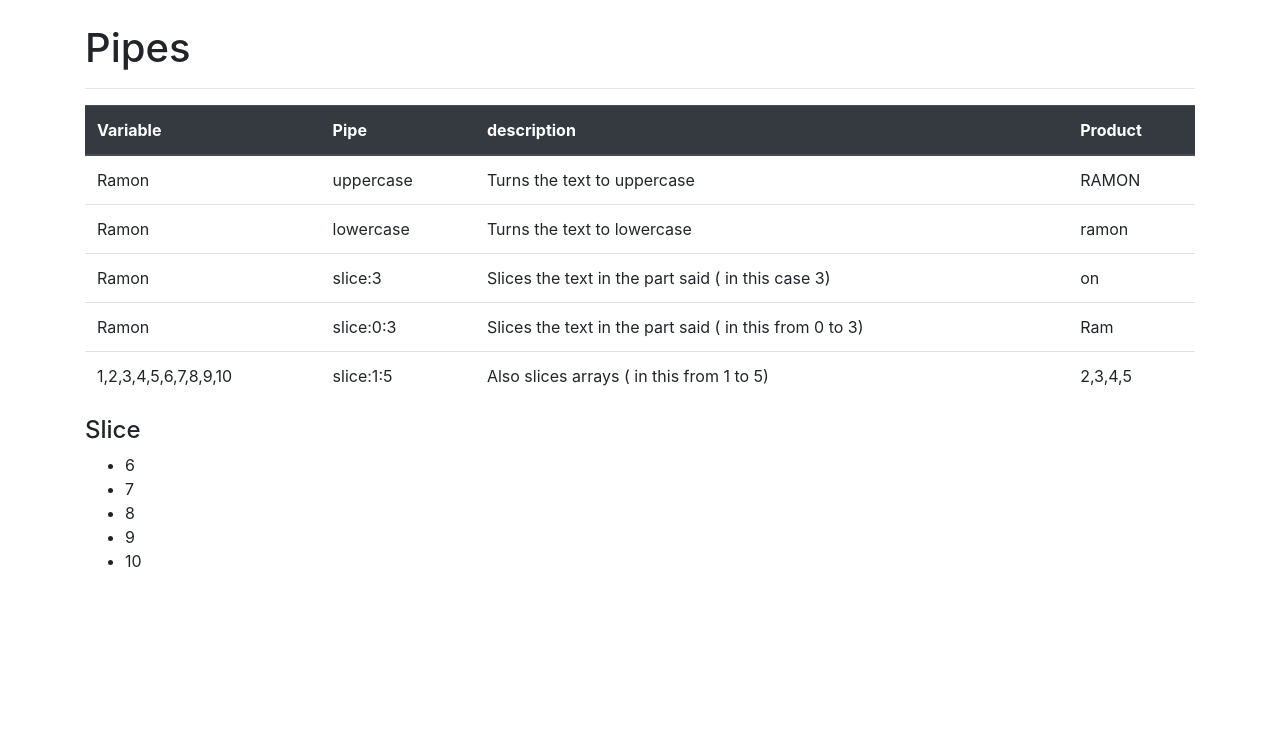
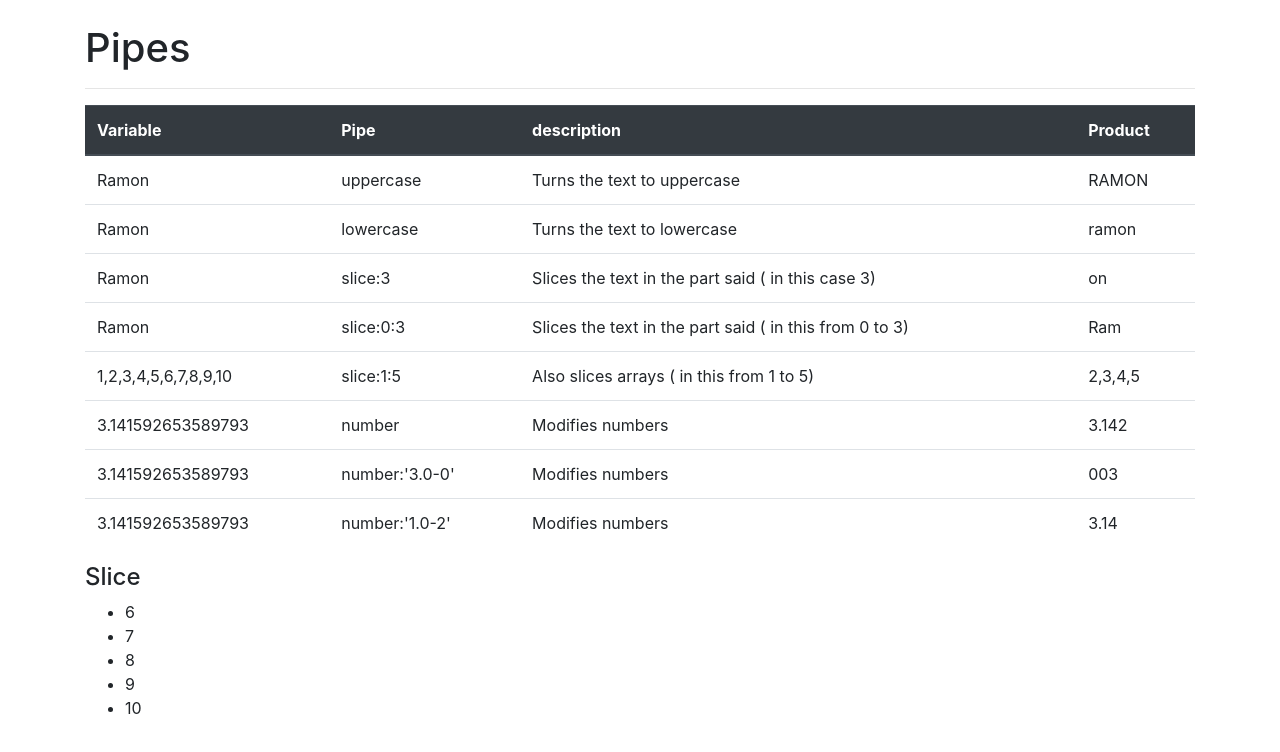
Before and after one commit to reymon359/angular-pipes-experiment, an Angular app: page / in a window 1280 px wide. Shown: the top 752 px of the page. Built offline with nearby package versions, Linux system fonts and the light colour scheme.

Commit message:
number pipe

```diff
--- a/src/app/app.component.html
+++ b/src/app/app.component.html
@@ -42,6 +42,24 @@
         <td>Also slices arrays ( in this from 1 to 5)</td>
         <td>{{array | slice:1:5}}</td>
       </tr>
+      <tr>
+        <td>{{PI}}</td>
+        <td>number</td>
+        <td>Modifies numbers</td>
+        <td>{{PI | number}}</td>
+      </tr>
+      <tr>
+        <td>{{PI}}</td>
+        <td>number:'3.0-0'</td>
+        <td>Modifies numbers</td>
+        <td>{{PI | number:'3.0-0'}}</td>
+      </tr>
+      <tr>
+        <td>{{PI}}</td>
+        <td>number:'1.0-2'</td>
+        <td>Modifies numbers</td>
+        <td>{{PI | number:'1.0-2'}}</td>
+      </tr>
     </tbody>
   </table>
   <h4>Slice</h4>
--- a/src/app/app.component.ts
+++ b/src/app/app.component.ts
@@ -9,4 +9,7 @@ export class AppComponent {
   name = 'Ramon';
 
   array = [1,2,3,4,5,6,7,8,9,10];
+
+  PI = Math.PI;
+
 }
```
